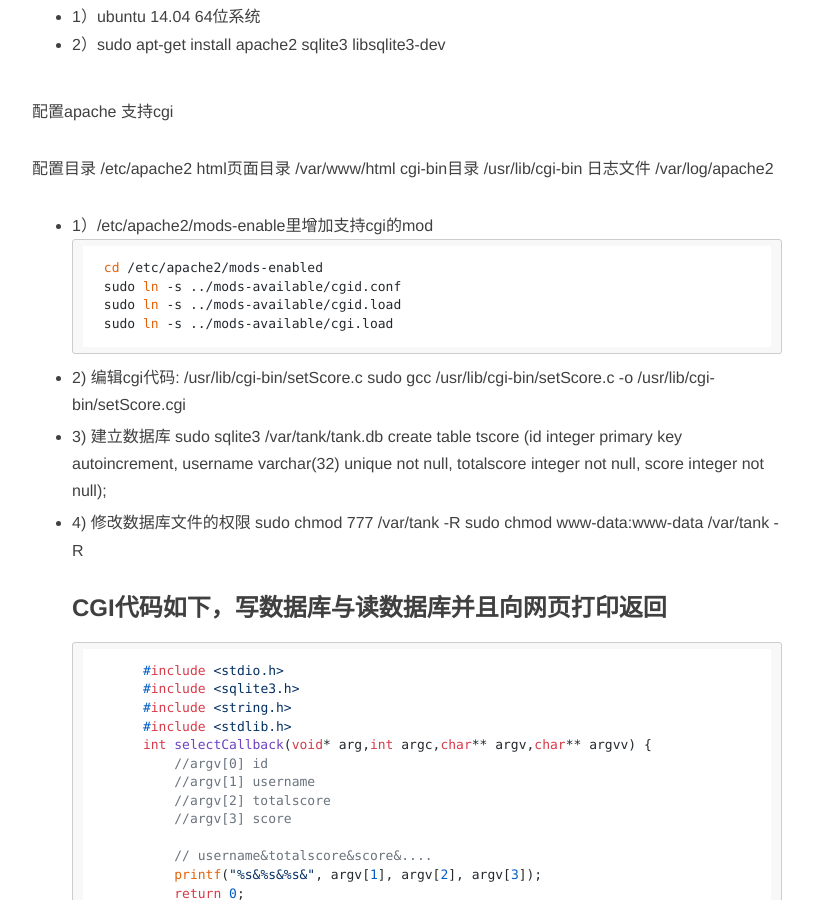
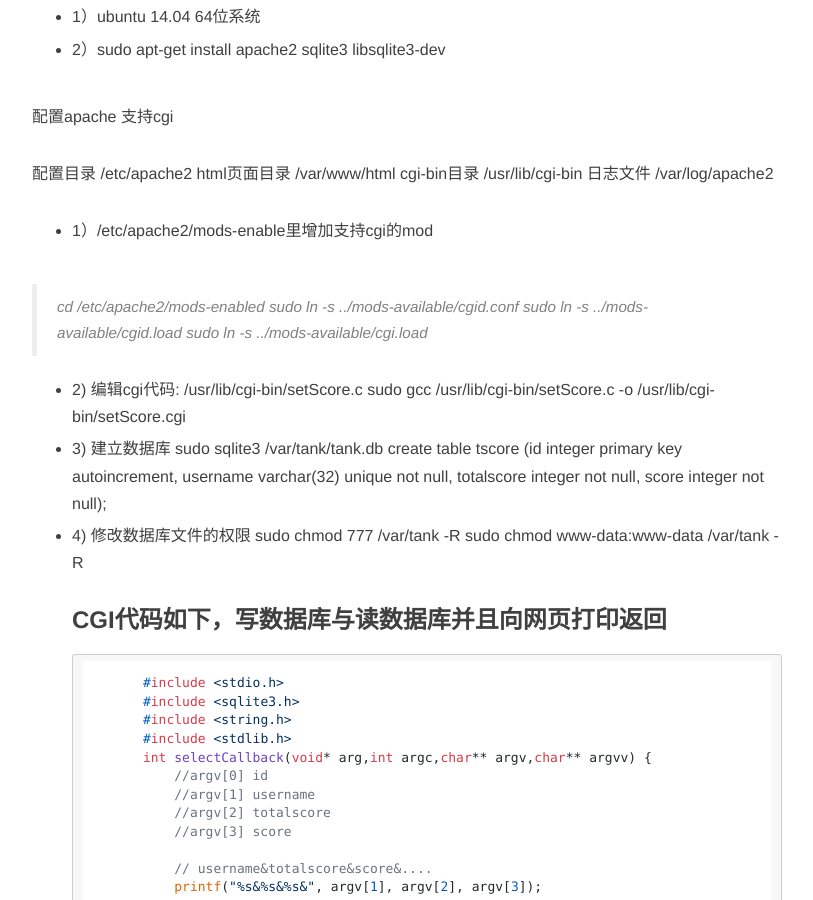
Before and after one commit to whuhan2013/whuhan2013.github.io, a Jekyll site: the page built from _posts/2016-03-02-linux-httpclient-windows.md, in a window 1280 px wide and 900 px high, scrolled down 723 px. Shown: the whole window, without its empty margins (233-1046 px from the left). Built offline with Jekyll 4.4.1, drawn with Linux system fonts in a browser that asks for light colours; nearby versions of some CDN libraries; comment, search, counter and statistics services are not loaded.

Commit message:
Update 2016-03-02-linux-httpclient-windows.md

````diff
--- a/_posts/2016-03-02-linux-httpclient-windows.md
+++ b/_posts/2016-03-02-linux-httpclient-windows.md
@@ -12,7 +12,9 @@ HttpClient代码，服务器端配置
 
 系统和安装软件
 - 1）ubuntu 14.04 64位系统
+
 - 2）sudo apt-get install apache2 sqlite3 libsqlite3-dev
+
 
 配置apache 支持cgi
 
@@ -22,12 +24,12 @@ cgi-bin目录  /usr/lib/cgi-bin
 日志文件   /var/log/apache2
 
 - 1）/etc/apache2/mods-enable里增加支持cgi的mod
-```
+<blockquote>
    cd /etc/apache2/mods-enabled
    sudo ln -s ../mods-available/cgid.conf
    sudo ln -s ../mods-available/cgid.load
    sudo ln -s ../mods-available/cgi.load
-```
+</blockquote>
 
 - 2) 编辑cgi代码: /usr/lib/cgi-bin/setScore.c
    sudo gcc /usr/lib/cgi-bin/setScore.c -o /usr/lib/cgi-bin/setScore.cgi
````
